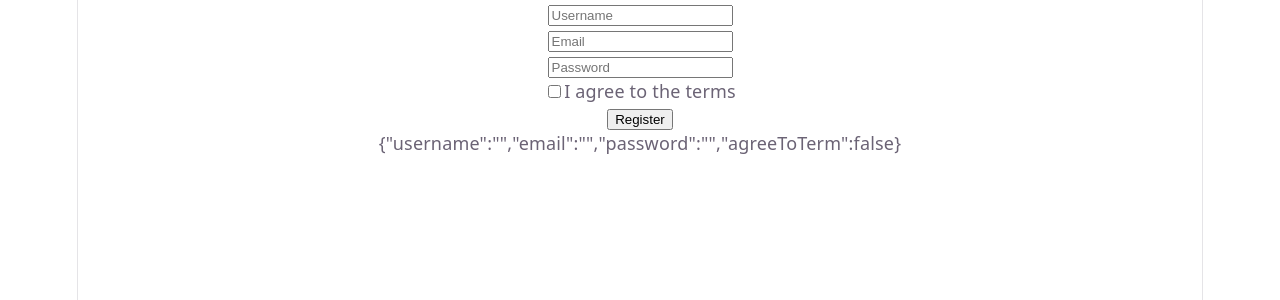
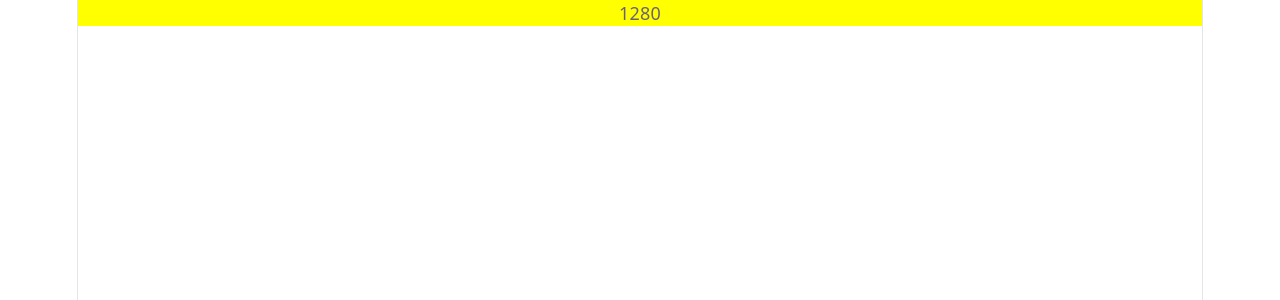
Before and after one commit to shaikhm357/daily-learnings, a React (Vite) app: page / in a window 1280 px wide. Shown: the top 300 px of the page. Built offline with nearby package versions, Linux system fonts and the light colour scheme.

Commit message:
component-lifecycle-useeffect-mastery

```diff
--- a/src/App.tsx
+++ b/src/App.tsx
@@ -1,19 +1,19 @@
-import { useState } from "react";
 import "./App.css";
+import LiveWindowSize from "./components/LiveWindowSize";
 // import DebouncedSearch from "./components/DebouncedSearch";
 // import NestedCircle from "./components/NestedCircle";
-import Alert from "./components/Alert";
-import RegistrationForm from "./components/RegistrationForm";
+// import Alert from "./components/Alert";
+// import RegistrationForm from "./components/RegistrationForm";
 // import DebouncedSearch from "./components/DebouncedSearch";
 // import Counter from "./components/Counter";
 // import CheckBoxGroup from "./components/CheckBoxGroup";
 // import Todo from "./components/Todo";
 
 function App() {
-  const [showSuccess, setShowSuccess] = useState(true);
-  const [showError, setShowError] = useState(true);
-  const [showWarning, setShowWarning] = useState(true);
-  const [showInfo, setShowInfo] = useState(true);
+  // const [showSuccess, setShowSuccess] = useState(true);
+  // const [showError, setShowError] = useState(true);
+  // const [showWarning, setShowWarning] = useState(true);
+  // const [showInfo, setShowInfo] = useState(true);
   return (
     <>
       {/* <Counter /> */}
@@ -55,7 +55,8 @@ function App() {
           <p>This defaults to "warn" type.</p>
         </Alert>
       )} */}
-      <RegistrationForm />
+      {/* <RegistrationForm /> */}
+      <LiveWindowSize />
     </>
   );
 }
--- /dev/null
+++ b/src/components/LiveWindowSize.tsx
@@ -0,0 +1,32 @@
+import { useEffect, useState } from "react";
+
+const useWindowSize = () => {
+  const [size, setSize] = useState({
+    width: window.innerWidth,
+    height: window.innerHeight,
+  });
+
+  useEffect(() => {
+    // create event listerner resize
+    const handleResize = () => {
+      setSize({ width: innerWidth, height: innerHeight });
+    };
+    addEventListener("resize", handleResize);
+
+    // cleanup
+    return () => removeEventListener("resize", handleResize);
+  }, []);
+
+  return size;
+};
+
+const LiveWindowSize = () => {
+  const { width } = useWindowSize();
+  return (
+    <div style={{ background: width > 500 && "yellow" }}>
+      <p>{width}</p>
+    </div>
+  );
+};
+
+export default LiveWindowSize;
```
